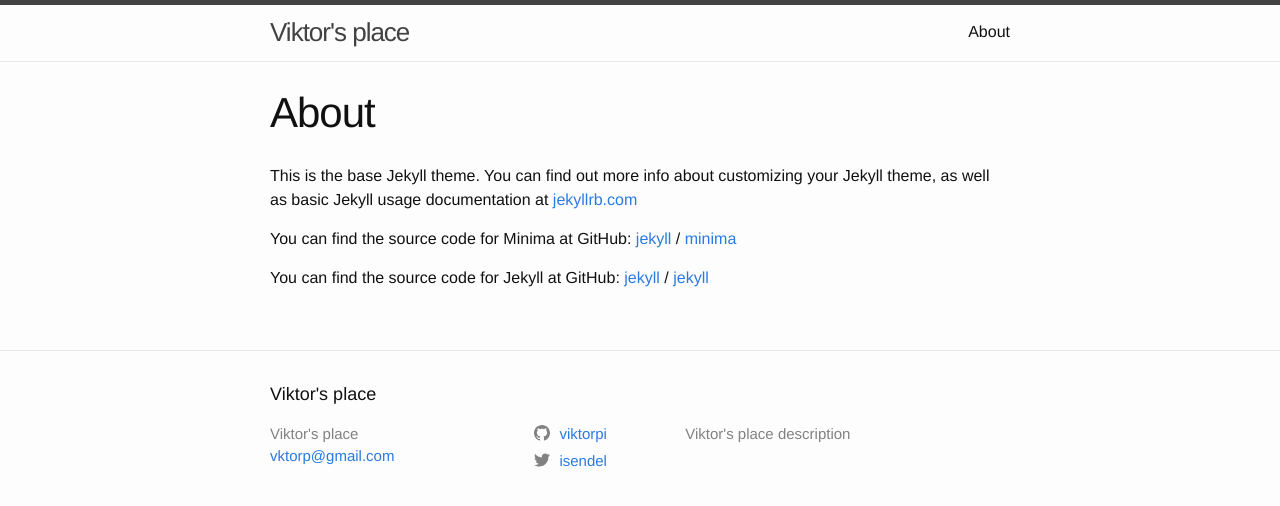
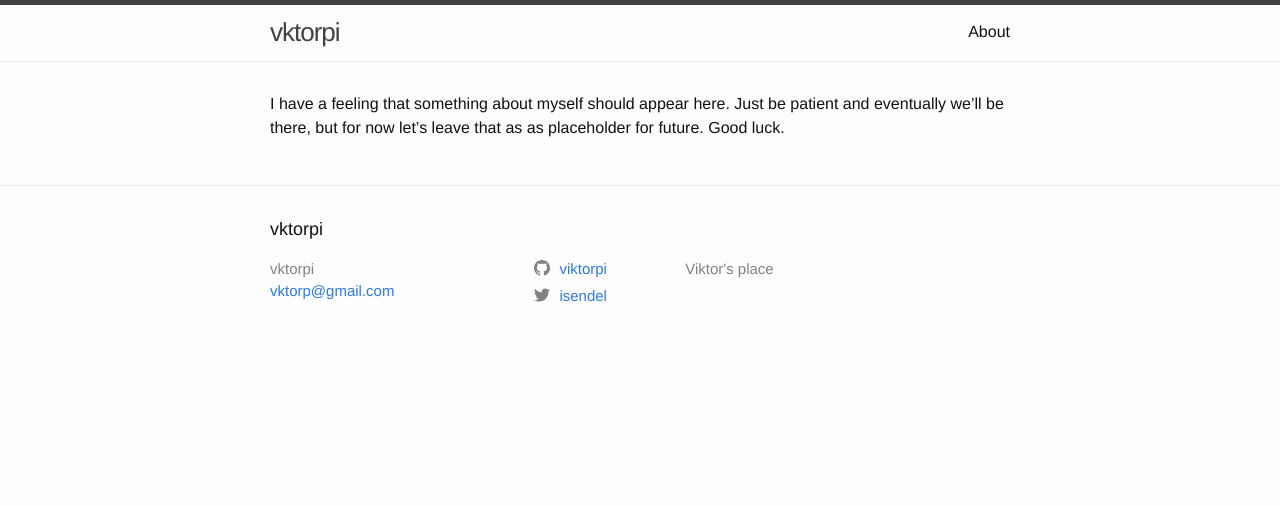
Before and after one commit to viktorpi/viktorpi.github.io, a Jekyll site: the page built from about.md, in a window 1280 px wide. Shown: the top 506 px of the page. Built offline with Jekyll 4.4.1, drawn with Linux system fonts in a browser that asks for light colours.

Commit message:
Initial commit.

```diff
--- a/Gemfile
+++ b/Gemfile
@@ -11,7 +11,7 @@ source "https://rubygems.org"
 gem "jekyll", "~> 3.7.2"
 
 # This is the default theme for new Jekyll sites. You may change this to anything you like.
-gem "minima", "~> 2.0"
+gem "minima"
 
 # If you want to use GitHub Pages, remove the "gem "jekyll"" above and
 # uncomment the line below. To upgrade, run `bundle update github-pages`.
@@ -27,3 +27,5 @@ gem "tzinfo-data", platforms: [:mingw, :mswin, :x64_mingw, :jruby]
 
 # Performance-booster for watching directories on Windows
 gem "wdm", "~> 0.1.0" if Gem.win_platform?
+
+#gem "github-pages", group: :jekyll_plugins
--- a/_config.yml
+++ b/_config.yml
@@ -13,10 +13,10 @@
 # you will see them accessed via {{ site.title }}, {{ site.email }}, and so on.
 # You can create any custom variable you would like, and they will be accessible
 # in the templates via {{ site.myvariable }}.
-title: Viktor's place
+title: vktorpi
 email: vktorp@gmail.com
 description: >- # this means to ignore newlines until "baseurl:"
-    Viktor's place description
+    Viktor's place
 baseurl: "/" # the subpath of your site, e.g. /blog
 url: "viktorpi.github.io" # the base hostname & protocol for your site, e.g. http://example.com
 twitter_username: isendel
--- a/_posts/2018-02-10-welcome-to-jekyll.markdown
+++ b/_posts/2018-02-10-welcome-to-jekyll.markdown
@@ -1,5 +1,5 @@
 ---
-layout: post
+layout: default
 title:  "Welcome to Jekyll!"
 date:   2018-02-10 10:47:30 -0800
 categories: jekyll update
--- a/about.md
+++ b/about.md
@@ -1,18 +1,7 @@
 ---
-layout: page
+layout: default
 title: About
 permalink: /about/
 ---
 
-This is the base Jekyll theme. You can find out more info about customizing your Jekyll theme, as well as basic Jekyll usage documentation at [jekyllrb.com](https://jekyllrb.com/)
-
-You can find the source code for Minima at GitHub:
-[jekyll][jekyll-organization] /
-[minima](https://github.com/jekyll/minima)
-
-You can find the source code for Jekyll at GitHub:
-[jekyll][jekyll-organization] /
-[jekyll](https://github.com/jekyll/jekyll)
-
-
-[jekyll-organization]: https://github.com/jekyll
+I have a feeling that something about myself should appear here. Just be patient and eventually we'll be there, but for now let's leave that as as placeholder for future. Good luck.
```
Also changed, not shown: index.md (+1 -1 lines), Gemfile.lock.
